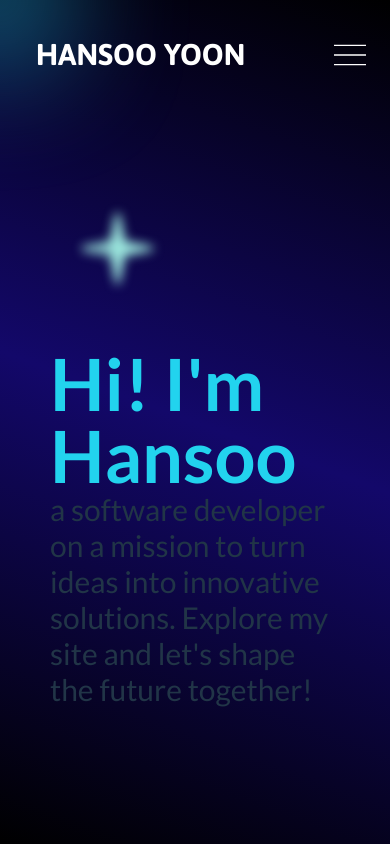
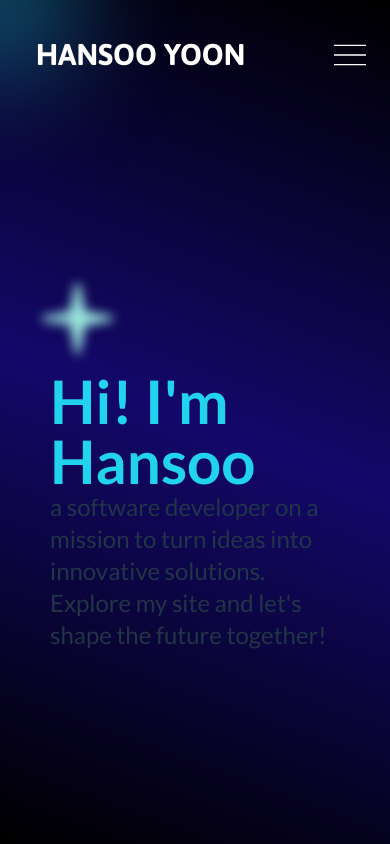
Before and after one commit to hyoon98/new-portfolio, a React (Vite) app in the folder new-portfolio/: page / in a window 390 px wide. Built offline with nearby package versions, Linux system fonts and the light colour scheme.

Commit message:
fix vert scroll for mobile

```diff
--- a/new-portfolio/src/components/Hero.tsx
+++ b/new-portfolio/src/components/Hero.tsx
@@ -39,14 +39,14 @@ function Hero({ x, y }: { x: number, y: number }): JSX.Element {
             <div style={{ top: y, left: x }} className={`h-[100px] w-[100px] -z-10 fixed -translate-x-1/2 -translate-y-1/2 rounded-full blur-3xl bg-cyan-400`}></div>
             <div className='h-screen fixed bg-[linear-gradient(20deg,rgba(0,0,0,1),rgba(19,8,106,1),rgba(0,0,0,1))] w-screen -z-50'>
                 <img className='fixed h-[150px] top-1/4 left-3/4 blur-sm display opacity-0  max-lg:hidden' ref={scopeMoon} src={'icons8-moon-90.png'} />
-                <img className='fixed h-[100px] top-1/4 left-20 blur-sm opacity-0 max-sm:h-[75px]' ref={scopeStar} src={'icons8-4-point-star-64.png'} />
+                <img className='fixed h-[100px] top-1/4 left-20 blur-sm opacity-0 max-sm:h-[75px] max-sm:top-1/3 max-sm:left-10' ref={scopeStar} src={'icons8-4-point-star-64.png'} />
                 <img className='fixed h-[100px] top-1/3 right-1/4 blur-sm opacity-0 max-lg:hidden' ref={scopeStar2} src={'icons8-4-point-star-64.png'} />
             </div>
             <div className={`max-sm:px-[50px] max-sm:py-[50px] max-md:px-[65px] px-[150px] py-[72px] w-full flex flex-col vh-screen`}>
                 <div className='h-[calc((100vh-72px)/1.75)] flex items-end'>
                     <div className='overflow-hidden w-full'>
                         <motion.div animate={{ y: 0, opacity: 1, filter: 'blur(0px)' }} initial={{ y: 20, opacity: 0, filter: "blur(5px)" }} transition={{ ease: "easeOut", duration: 0.3, delay: 0.2 }}
-                            className='text-9xl font-lato font-semibold  text-cyan-400 max-sm:text-7xl'>
+                            className='text-9xl font-lato font-semibold  text-cyan-400 max-sm:text-6xl max-md:text-8xl'>
                             Hi! I'm Hansoo
                         </motion.div>
                     </div>
@@ -54,7 +54,7 @@ function Hero({ x, y }: { x: number, y: number }): JSX.Element {
                 <div>
                     <div className='overflow-hidden w-full'>
                         <motion.div animate={{ y: 0, opacity: 1, filter: "blur(0px)" }} initial={{ y: -20, opacity: 0, filter: "blur(5px)" }} transition={{ ease: "easeOut", duration: 0.3, delay: 0.4 }}
-                            className='text-4xl w-full h-full font-lato max-sm:text-3xl'>
+                            className='text-4xl w-full h-full font-lato max-sm:text-2xl max-md:text-3xl'>
                             a software developer on a mission to turn ideas into innovative solutions. Explore my site and let's shape the future together!
                         </motion.div>
                     </div>
```
